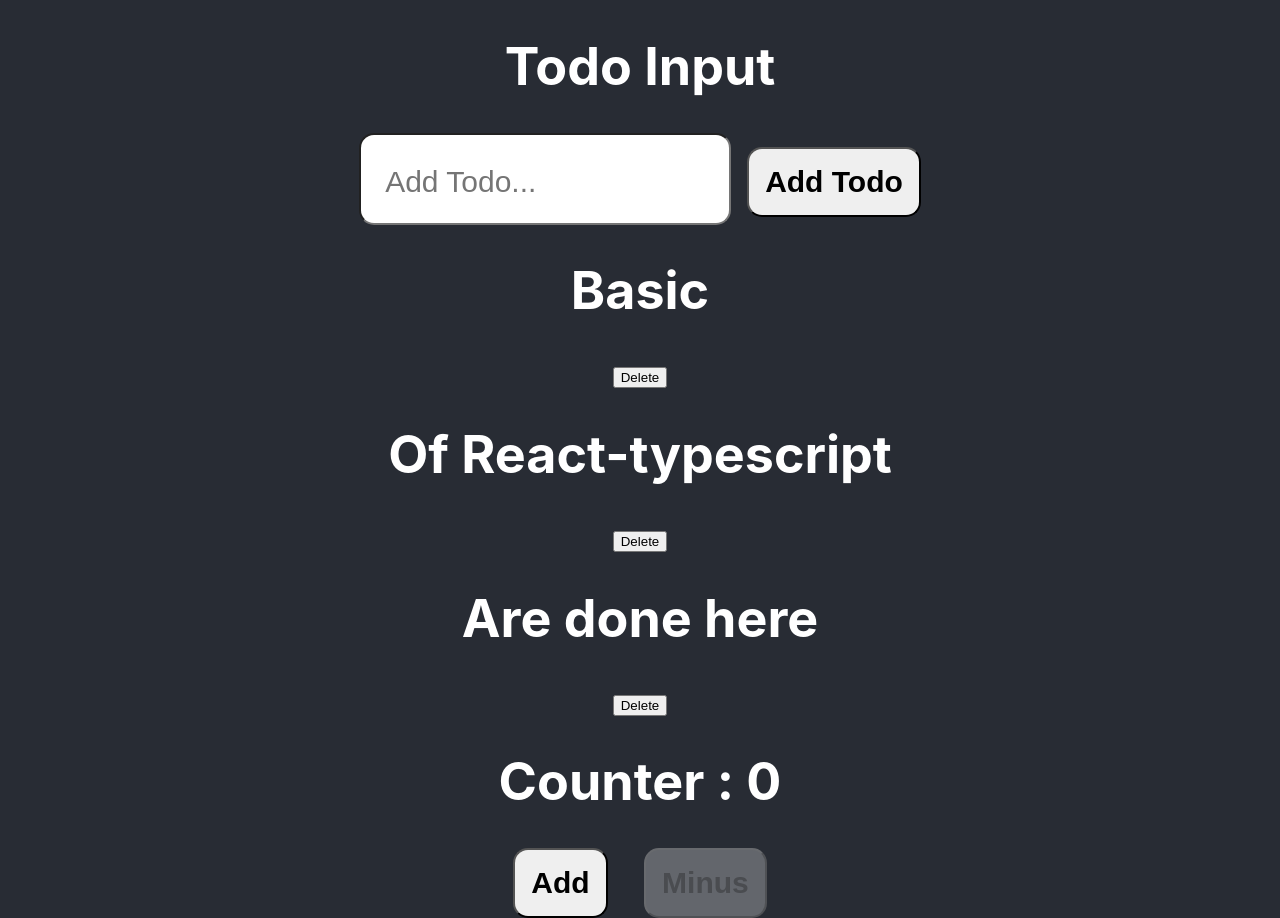
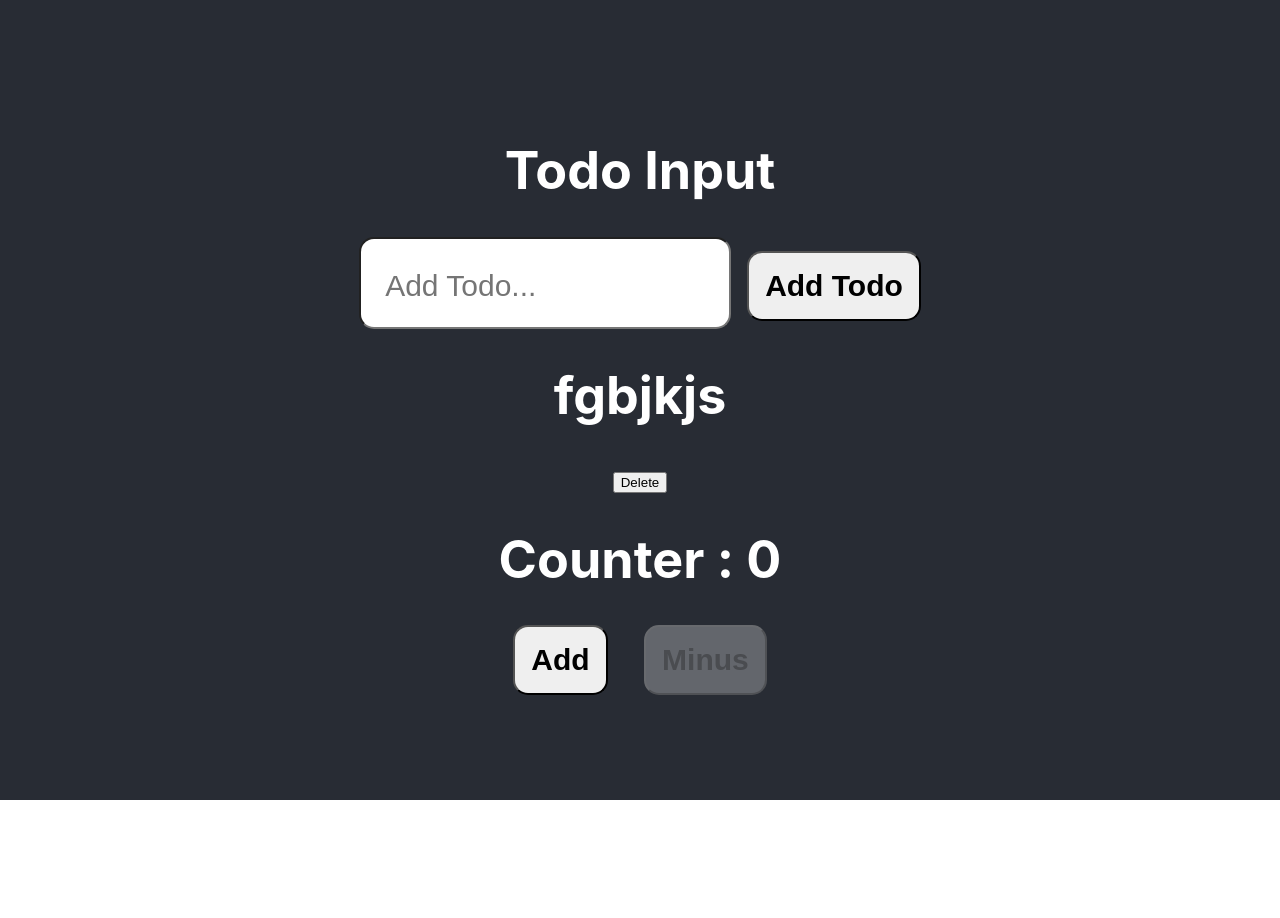
Before and after one commit to Brar21/TypeScript-Learning, a React (Create React App) app in the folder TypeScript.Course/typewithreact/: page / in a window 1280 px wide. After the commit the page ends 800 px from the top, so only its background shows below. Built offline with nearby package versions, Linux system fonts and the light colour scheme; data requests are answered from the project's data file.

Commit message:
Events in React-typescript

```diff
--- a/TypeScript.Course/typewithreact/db.json
+++ b/TypeScript.Course/typewithreact/db.json
@@ -1,16 +1,8 @@
 {
   "todos": [
     {
-      "id": 1673607372757,
-      "text": "Basic "
-    },
-    {
-      "id": 1673607386823,
-      "text": "Of React-typescript"
-    },
-    {
-      "id": 1673607394000,
-      "text": "Are done here"
+      "id": "c7fd943e-5049-45f9-8364-fecf97406416",
+      "text": "fgbjkjs"
     }
   ]
 }
--- a/TypeScript.Course/typewithreact/package.json
+++ b/TypeScript.Course/typewithreact/package.json
@@ -13,8 +13,9 @@
     "axios": "^1.2.2",
     "react": "^18.2.0",
     "react-dom": "^18.2.0",
-    "react-scripts": "5.0.1",
+    "react-scripts": "^2.1.3",
     "typescript": "^4.9.4",
+    "uuid": "^9.0.0",
     "web-vitals": "^2.1.4"
   },
   "scripts": {
@@ -40,5 +41,8 @@
       "last 1 firefox version",
       "last 1 safari version"
     ]
+  },
+  "devDependencies": {
+    "@types/uuid": "^9.0.0"
   }
 }
--- a/TypeScript.Course/typewithreact/src/App.tsx
+++ b/TypeScript.Course/typewithreact/src/App.tsx
@@ -4,10 +4,10 @@ import './App.css';
 import Button from './components/Button';
 import TodoInput from './components/TodoInput';
 import TodoList from './components/TodoList';
-
+import { v4 as uuidV4 } from "uuid";
 export interface Todo
 {
-    id: number,
+    id: string,
     text:string
 }
 
@@ -31,7 +31,7 @@ function App()
     const handleAdd = (text:string) =>
     {
         const todoItem: Todo = {
-            id: Date.now(),
+            id: uuidV4(),
             text,
         }
         postData(todoItem)
@@ -41,12 +41,12 @@ function App()
         })
 
     }
-    const Delete = (id:number) =>
+    const Delete = (id:string) =>
     {
       let newList=  todo.filter(
             function (e)
             {
-                return e.id!=id
+                return e.id!==id
             }
         )
         setTodo(newList)
--- a/TypeScript.Course/typewithreact/src/components/TodoInput.tsx
+++ b/TypeScript.Course/typewithreact/src/components/TodoInput.tsx
@@ -1,4 +1,5 @@
-import React, { useState } from 'react'
+import React,{ useState } from 'react'
+import { v4 as uuidV4 } from "uuid";
 //import Button from './Button'
 //todo -->input
 //todo submit --> button
--- a/TypeScript.Course/typewithreact/src/components/TodoItems.tsx
+++ b/TypeScript.Course/typewithreact/src/components/TodoItems.tsx
@@ -1,6 +1,7 @@
 import React from 'react'
 import { Todo } from '../App'
-import { DeletetData } from '../api/api'
+import { getData } from '../api/api'
+import { idText } from 'typescript'
 type Props = {
     todo: Todo
     Delete:(id:Todo)=>void
@@ -10,7 +11,7 @@ const TodoItems = ({todo,Delete}:Props) => {
   return (
       <div>
           <h1>{text}</h1>
-          <button onClick={()=>Delete(id)}>Delete</button>
+          <button onClick={()=>Delete(todo.id)}>Delete</button>
     </div>
   )
 }
--- a/TypeScript.Course/typewithreact/src/components/TodoList.tsx
+++ b/TypeScript.Course/typewithreact/src/components/TodoList.tsx
@@ -3,7 +3,7 @@ import { Todo } from '../App'
 import TodoItems from './TodoItems'
 type Prop = {
     data: Todo[]
-    Delete:(todo:Todo)=>void
+    Delete:(id:Todo)=>void
 }
 const TodoList = ({data,Delete}:Prop) => {
 
```
Also changed, not shown: 1 other file (tests, documents, lock files or other folders).
